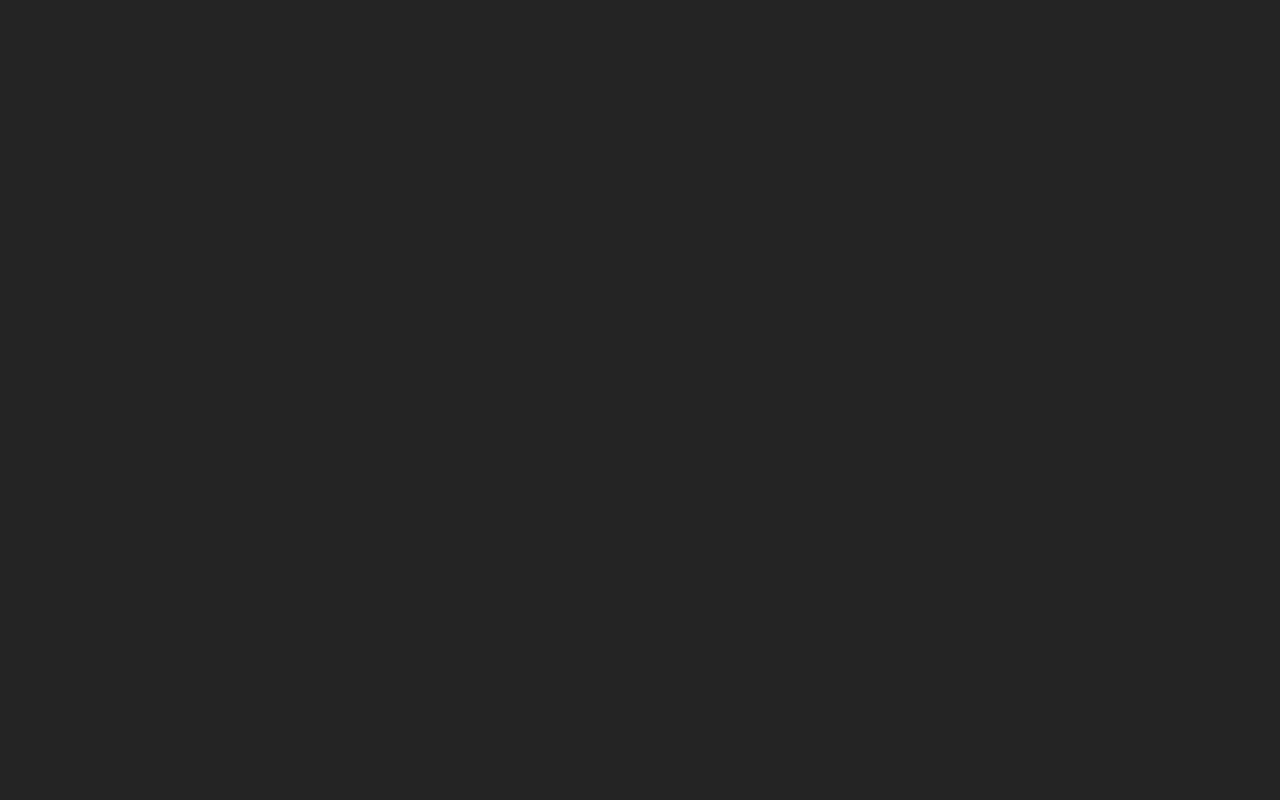
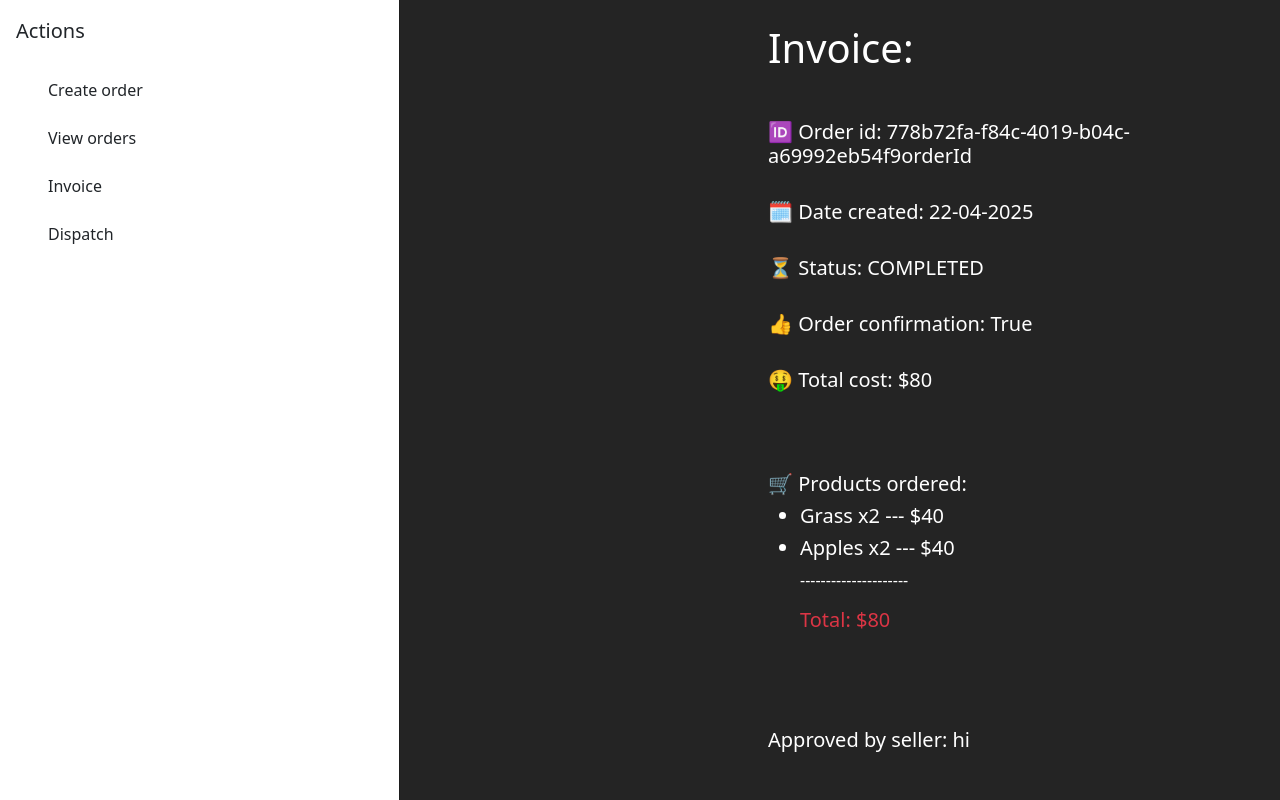
Before and after one commit to CrappyOneHere/v2FiveMusketeers, a React (Vite) app in the folder fiveMusksFrontend/: page /invoiceDetails in a window 1280 px wide. Before the commit this address had no page. Built offline with nearby package versions, Linux system fonts and the light colour scheme.

Commit message:
Adding invoice code

```diff
--- a/fiveMusksFrontend/src/App.css
+++ b/fiveMusksFrontend/src/App.css
@@ -71,10 +71,13 @@ img {
   text-decoration: underline;
 }
 
-.center-page{
+.center-page {
   margin-left: 43%;
 }
 
+.center {
+  margin-left: 450px;
+}
 textarea {
   background-color: #242424;
 }
--- a/fiveMusksFrontend/src/App.jsx
+++ b/fiveMusksFrontend/src/App.jsx
@@ -14,7 +14,9 @@ import SellerViewOrders from './components/SellerViewOrders';
 import SellerViewOrderDetails from './components/SellerViewOrderDetails';
 import ProductStats from "./components/ProductStats";
 import Dispatch from './components/Dispatch';
+import Invoice from './Invoice';
 import './App.css'
+import InvoiceDetails from './components/InvoiceDetails';
 
 function App() {
   const [email, setEmail] = useState(null)
@@ -55,6 +57,8 @@ function App() {
             <Route path="/viewSellerOrders/:id" element={<SellerViewOrderDetails setUserRole={setUserRole} userRole={userRole} setEmail={setEmail} setName={setName} email={email}/>}> </Route>
             <Route path="/productStats/:productId" element={<ProductStats />} />
             <Route path="/dispatch" element={<Dispatch setUserRole={setUserRole} userRole={userRole} setEmail={setEmail} setName={setName} email={email}/>}> </Route>
+            <Route path="/invoiceDetails" element={<InvoiceDetails setUserRole={setUserRole} userRole={userRole} setEmail={setEmail} setName={setName} email={email}/>}> </Route>
+            <Route path="/invoice" element={<Invoice setUserRole={setUserRole} userRole={userRole} setEmail={setEmail} setName={setName} email={email}/>}> </Route>
           </Routes>
         </BrowserRouter>
     </>
--- /dev/null
+++ b/fiveMusksFrontend/src/Invoice.jsx
@@ -0,0 +1,32 @@
+import { useNavigate } from "react-router-dom"
+import Sidebar from "./components/Sidebar";
+import ProductCard from "./components/ProductCard";
+import Button from 'react-bootstrap/Button';
+import Card from 'react-bootstrap/Card';
+
+function Invoice (props) {
+    const nav = useNavigate()
+    return (
+        <>
+        <div className="flex-ratio-col1">
+                  <Sidebar setEmail={props.setEmail}
+                          setName={props.setName}
+                          email={props.email}
+                          setUserRole={props.setUserRole}
+                          userRole={props.userRole}/>
+            </div>
+            <div>
+             <h1 className="text-white push-to-center">Order invoices</h1>
+            <Card style={{ width: '18rem' }} className="push-to-center">
+                <Card.Body>
+                    <Card.Title>Order 1</Card.Title>
+
+                    <Button variant="dark" onClick={() => nav('/invoiceDetails')}>→View invoice</Button>
+                </Card.Body>
+            </Card>
+            </div>
+        </>
+    )
+}
+
+export default Invoice;
--- a/fiveMusksFrontend/src/components/Dispatch.jsx
+++ b/fiveMusksFrontend/src/components/Dispatch.jsx
@@ -1,4 +1,6 @@
+import { useNavigate } from "react-router-dom";
 function Dispatch () {
+    const nav = useNavigate()
     return (
         <>
             <div className="d-flex justify-content-between">
--- /dev/null
+++ b/fiveMusksFrontend/src/components/InvoiceDetails.jsx
@@ -0,0 +1,83 @@
+import { useState, useEffect } from "react"
+import ProductCard from "./ProductCard"
+import Sidebar from "./Sidebar"
+function InvoiceDetails (props) {
+    const [orderInfo, setOrderInfo] = useState([])
+    const [order, setOrder] = useState({})
+    const [productsOrdered, setProductsOrdered] = useState([])
+
+    useEffect(() => {
+        if (props.email !== null && props.email !== undefined && props.email !== '') {
+            fetchOrderDetails()
+        }
+    }, [props.email])
+
+    const fetchOrderDetails = async() => {
+        try {
+            const response = await axios.get('https://mus5kuz5j9.execute-api.us-east-1.amazonaws.com/v1/buyer/orderDetails',
+                {
+                  headers: {
+                    email: props.email
+                  }
+                }
+            )
+            console.log("View Orders:", response.data)
+            setOrderInfo(response.data)
+            const orderDetails = response.data.filter((order) => order.id === id)
+            setProductsOrdered(orderDetails[0].orderList)
+            setOrder(orderDetails[0])
+        } catch (err) {
+        //    alert("Error:", err)
+           console.log(err)
+        }
+      }
+
+    return (
+        <>
+            <div className="flex-ratio-col1">
+                  <Sidebar setEmail={props.setEmail}
+                          setName={props.setName}
+                          email={props.email}
+                          setUserRole={props.setUserRole}
+                          userRole={props.userRole}/>
+            </div>
+            <div>
+              <h1 className="text-white push-to-center mt-4 mb-5">Invoice:</h1>
+              <h5 className="text-white push-to-center">{`🆔 Order id: 778b72fa-f84c-4019-b04c-a69992eb54f9orderId`}</h5>
+              <br />
+              <h5 className="text-white push-to-center">{`🗓️ Date created: 22-04-2025`}</h5>
+              <br />
+              <h5 className="text-white push-to-center">{`⏳ Status: COMPLETED`}</h5>
+              <br />
+              <h5 className="text-white push-to-center">{`👍 Order confirmation: True`}</h5>
+              <br />
+              <h5 className="text-white push-to-center">{`🤑 Total cost: $80`}</h5>
+              <br />
+              <h5 className="text-white push-to-center mt-5">{`🛒 Products ordered:`}</h5>
+              <ul className="text-white push-to-center">
+                  <h5><li className="text-white">Grass x2 --- $40</li></h5>
+                  <h5><li className="text-white">Apples x2 --- $40</li></h5>
+                  <p className="text-white">---------------------</p>
+                  <h5><p className="text-danger">Total: $80</p></h5>
+              </ul>
+
+              <h5 className="text-white push-to-center mt-5 pt-5"> Approved by seller: hi</h5>
+
+              <div className='cards-div d-flex flex-wrap justify-content-center'>
+                {productsOrdered.map((product, index) => {
+                  return (
+                    <ProductOrderedCard title={product.name}
+                                        key={index}
+                                        quantity={product.quantity}
+                                        email={props.email}
+                                        cost={product.cost}
+                                        />
+                  )
+                })}
+              </div>
+            </div>
+        </>
+    )
+}
+
+export default InvoiceDetails;
--- a/fiveMusksFrontend/src/components/SellerProductCard.jsx
+++ b/fiveMusksFrontend/src/components/SellerProductCard.jsx
@@ -11,7 +11,6 @@ function SellerProductCard(props) {
     const deleteProductHandler = async () => {
         const confirmDelete = window.confirm(`Are you sure you want to delete "${props.title}"?`);
         if (!confirmDelete) return;
-
         try {
             setIsDeleting(true);
                 const response = await axios.delete('https://mus5kuz5j9.execute-api.us-east-1.amazonaws.com/v1/seller/deleteProduct',
--- a/fiveMusksFrontend/src/components/Sidebar.jsx
+++ b/fiveMusksFrontend/src/components/Sidebar.jsx
@@ -40,6 +40,7 @@ function Sidebar(props) {
                         <ul>
                             <li className="list-group-item mb-4 link-hover" onClick={() => nav('/createOrder')}>Create order</li>
                             <li className="list-group-item link-hover mb-4" onClick={() => nav('/viewOrders')}>View orders</li>
+                            <li className="list-group-item link-hover mb-4" onClick={() => nav('/invoice')}>Invoice</li>
                             <li className="list-group-item link-hover" onClick={() => nav('/dispatch')}>Dispatch</li>
                         </ul>
                         <Button className="btn-dark v-end" onClick={() => logoutHandler()}>Logout</Button>
```
Also changed, not shown: fiveMusksFrontend/src/components/SellerOrderCard.jsx (line endings or trailing spaces).
